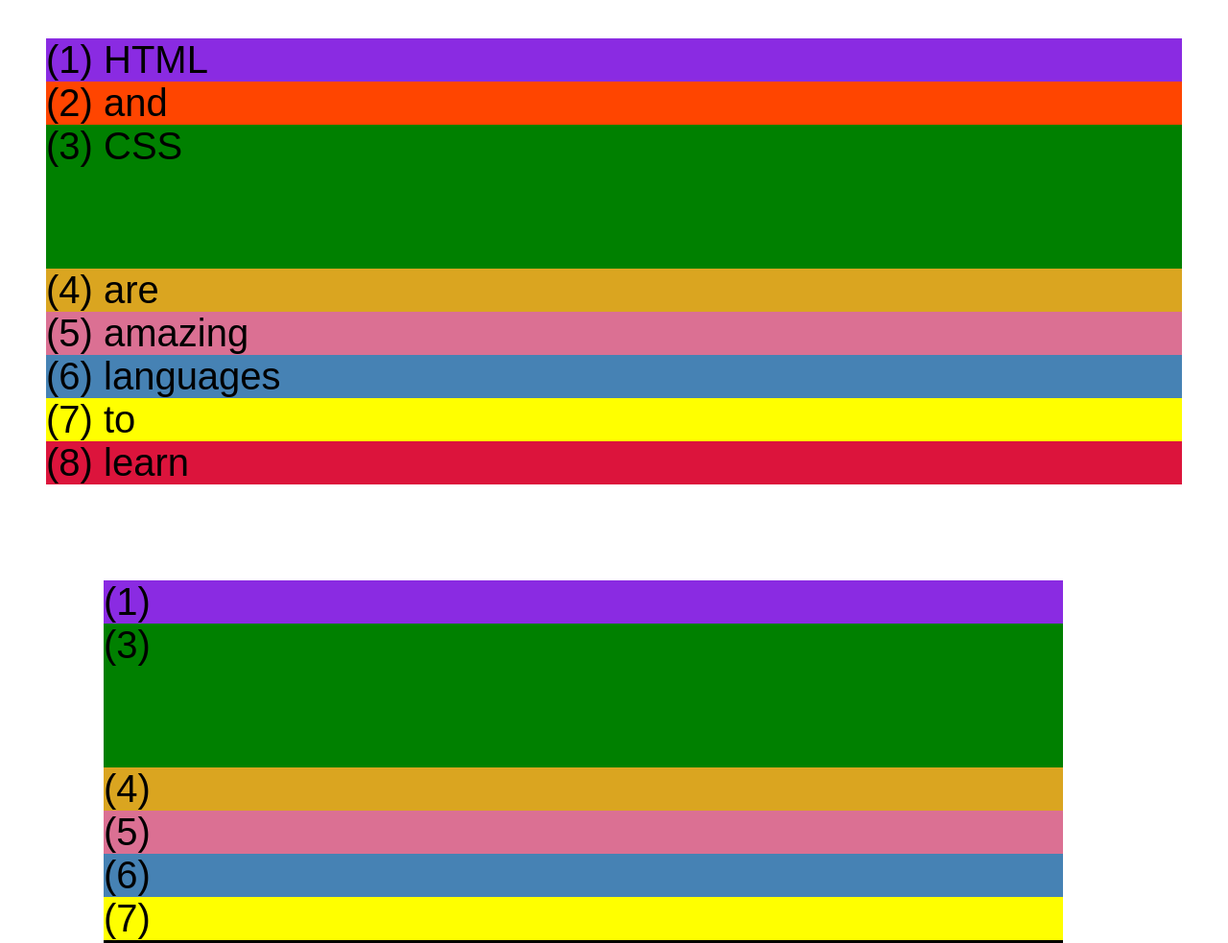
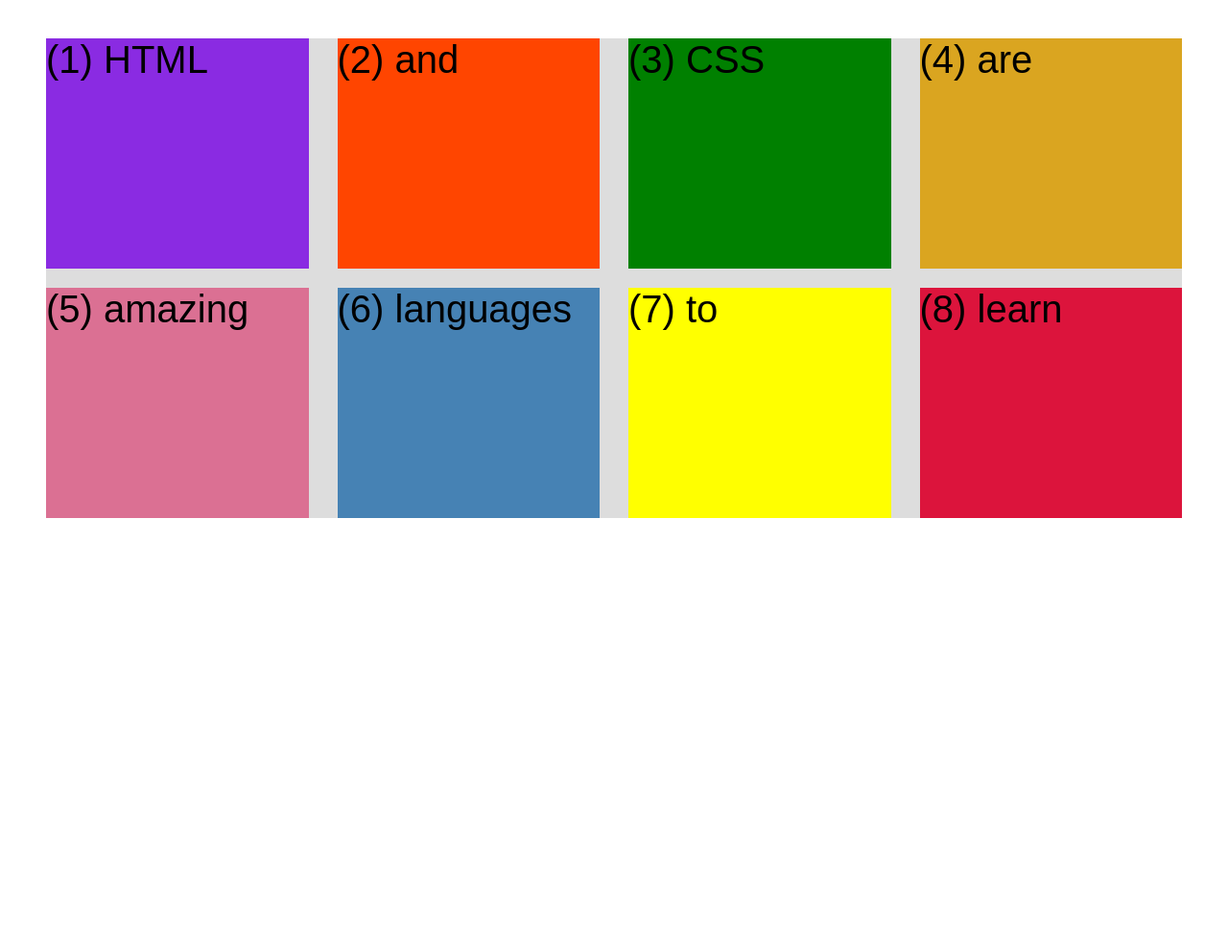
Before and after one commit to mahipurohit1/Html_CSS_practice, a plain HTML site: page 04-CSS-Layouts/css-grid.html in a window 1280 px wide. Shown: the top 983 px of the page at 96% size. After the commit the page ends 800 px from the top, so only its background shows below. Drawn offline with Linux system fonts and the light colour scheme.

```diff
--- a/04-CSS-Layouts/css-grid.html
+++ b/04-CSS-Layouts/css-grid.html
@@ -14,7 +14,6 @@
       }
       .el--3 {
         background-color: green;
-        height: 150px;
       }
       .el--4 {
         background-color: goldenrod;
@@ -38,17 +37,27 @@
         background-color: #ddd;
         font-size: 40px;
         margin: 40px;
+        height: 500px;
 
         /* CSS GRID */
+        display: grid;
+        /* grid-template-columns: 200px 100px 200px 100px;
+        grid-template-rows: 200px 300px; */
+
+        grid-template-columns: 1fr 1fr 1fr 1fr;
+        grid-template-rows: 1fr 1fr;
+        /* gap: 30px; */
+        column-gap: 30px;
+        row-gap: 20px;
       }
 
       .container--2 {
         /* STARTER */
+        display: none;
         font-family: sans-serif;
         background-color: black;
         font-size: 40px;
         margin: 100px;
-
         width: 1000px;
         height: 600px;
 
```
